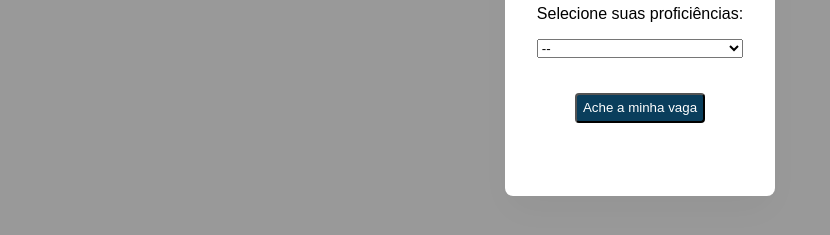
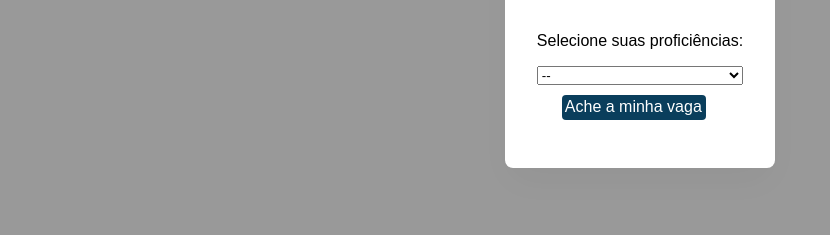
Before and after one commit to ICEI-PUC-Minas-PMV-ADS/pmv-ads-2023-2-e1-proj-web-t13-pmv-ads-2023-2-e1-proj-job, a plain HTML site: page codigo-fonte/modalvagaperfeita.html in a window 1280 px wide. Shown: the part 363-598 px from the top of the page, without its empty margins (0-830 px from the left). Drawn offline with Linux system fonts and the light colour scheme.

Commit message:
Modal no site
Colocado modal no site

```diff
--- a/codigo-fonte/modalvagaperfeita.html
+++ b/codigo-fonte/modalvagaperfeita.html
@@ -117,8 +117,11 @@
                     <a onclick="closeblock('java')">x</a>
                 </div>
             </div>
-            <div class="button" id="button">
+            <!-- <div class="button" id="button">
                 <button onclick="document.getElementById('modal').style.display = 'none'">Ache a minha vaga</button>
+            </div> -->
+            <div style="background-color: #0A3E5C; position: relative; right: -25px; width: 70%; height: 25px; border-radius: 4px;">
+                <a href="empregos.html" style="border-radius: 4px; background-color: #0A3E5C; color: white; text-decoration: none; position: relative; right: -3px; top: 3px;">Ache a minha vaga</a>
             </div>
         </div>
     </div>
```
Also changed, not shown: codigo-fonte/empregos.html (+1 -1 lines).
